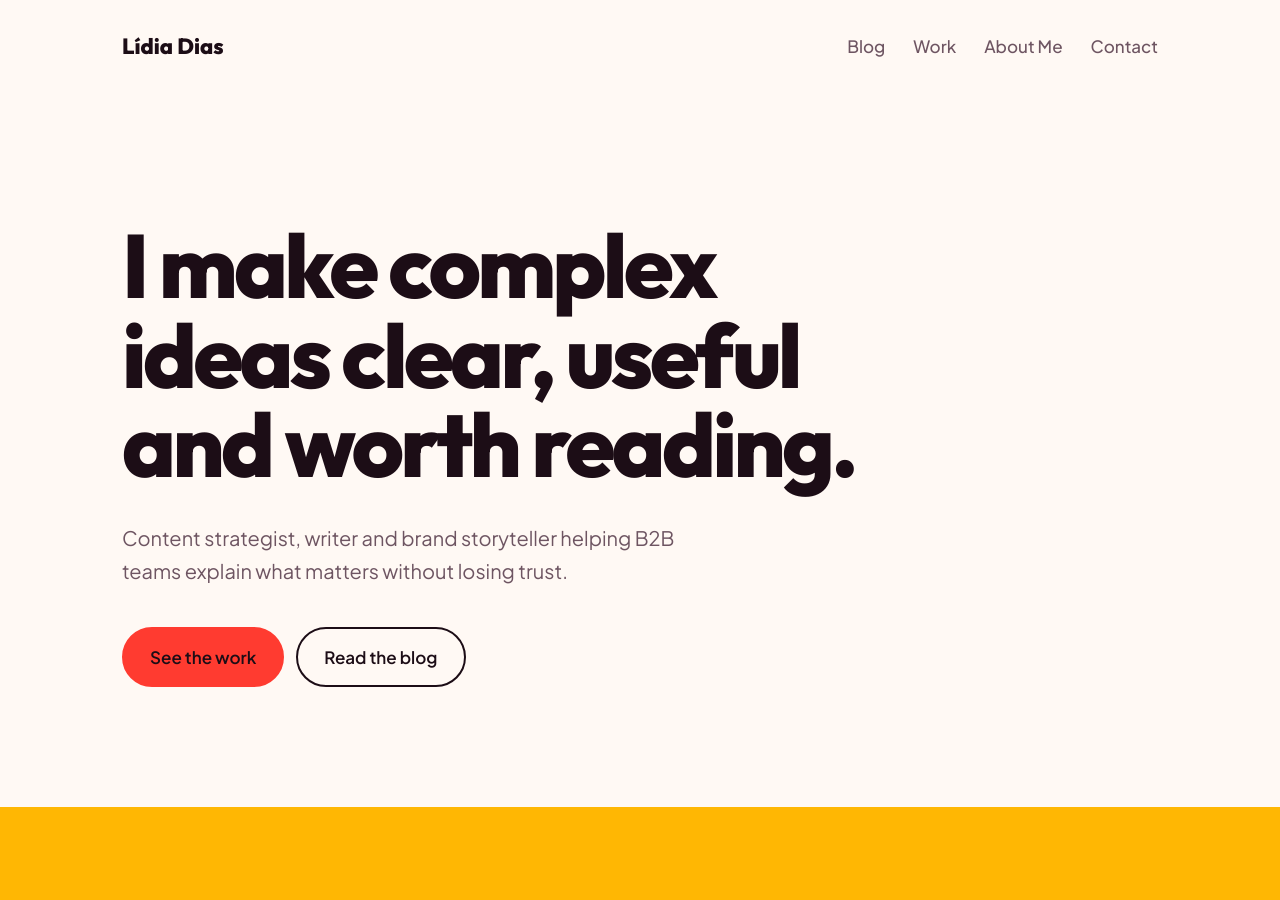
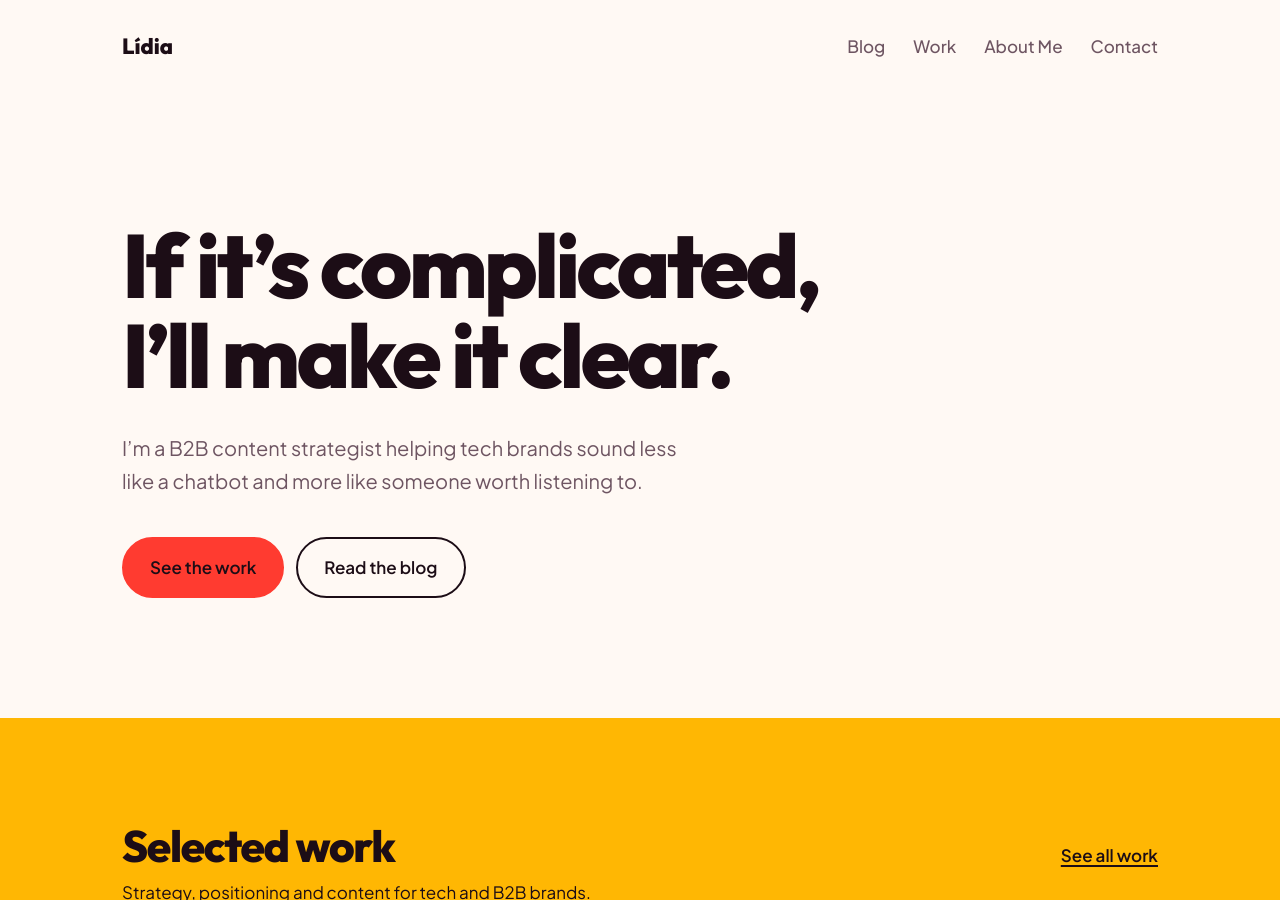
Before and after one commit to LidiaM211/lidiadias, a Jekyll site: the page built from index.html, in a window 1280 px wide and 900 px high. Built offline with Jekyll 4.4.1, drawn with Linux system fonts in a browser that asks for light colours; some of the changed text lies outside the part shown.

Commit message:
Add files via upload

```diff
--- a/_config.yml
+++ b/_config.yml
@@ -1,25 +1,28 @@
-title: "Lídia Dias"
-email: "hello@lidiadias.com"
-linkedin: "https://www.linkedin.com/in/lidiadias"
-substack: "https://lidiadias.substack.com"
-frase: "I make complex ideas clear, useful and worth reading."
-bio: "Content strategist, writer and brand storyteller helping B2B teams explain what matters without losing trust."
-lang: "en"
-description: "Personal portfolio and blog of Lídia Dias, content strategist and writer."
+# ─────────────────────────────────────────────
+#  CONFIGURAÇÃO DO SITE: edita só estas linhas
+# ─────────────────────────────────────────────
+title: "Lídia"
+# A frase grande da página inicial
+frase: "If it’s complicated, I’ll make it clear."
+# O parágrafo por baixo da frase
+bio: "I’m a B2B content strategist helping tech brands sound less like a chatbot and more like someone worth listening to."
+description: "Lídia: B2B content strategy for tech brands. Blog, work and about me."
+email: "lidiatavaresdias@gmail.com"
+linkedin: "https://www.linkedin.com/in/lidia-tavares-dias/"
+substack: "https://thestorysells.substack.com/"
+instagram: ""       # deixa vazio se não quiseres mostrar
 
-permalink: pretty
+# Não precisas de mexer daqui para baixo
+lang: en
+permalink: /blog/:title/
+markdown: kramdown
 collections:
   projects:
     output: true
     permalink: /portfolio/:name/
 defaults:
-  - scope:
-      path: ""
-      type: "posts"
-    values:
-      layout: post
-  - scope:
-      path: ""
-      type: "projects"
-    values:
-      layout: project
+  - scope: { path: "", type: posts }
+    values: { layout: post }
+  - scope: { path: "", type: projects }
+    values: { layout: project, topo_classe: faixa-amarela }
+exclude: [README.md, LEIA-ME.md]
```
